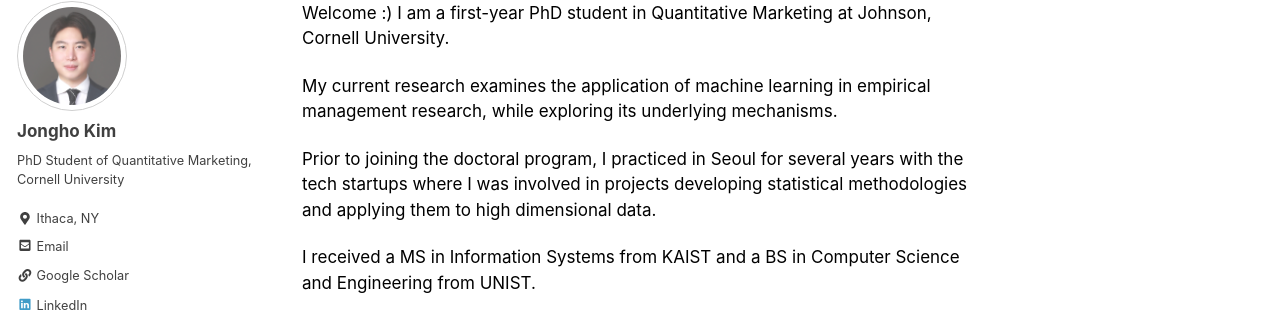
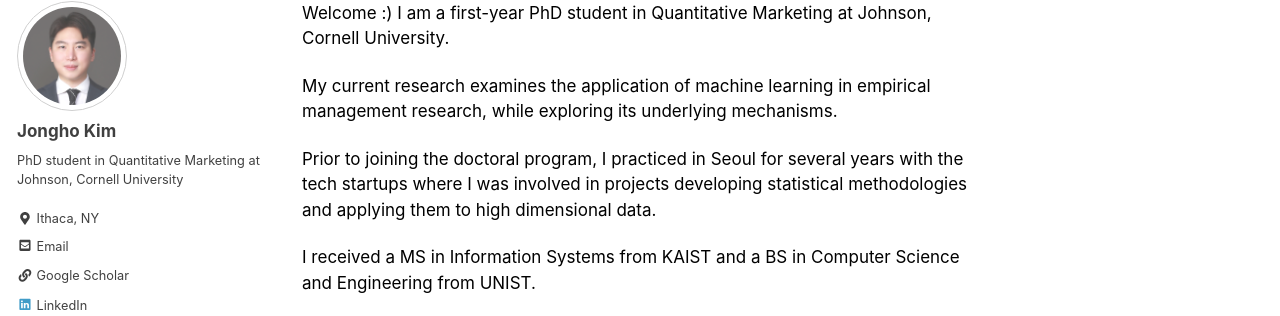
Before and after one commit to jonghkim/jonghkim.github.io, a Jekyll site: the page built from index.md, in a window 1280 px wide. Shown: the part 111-427 px from the top of the page. Built offline with Jekyll 4.4.1, drawn with Linux system fonts in a browser that asks for light colours.

Commit message:
bio updated

```diff
--- a/_config.yml
+++ b/_config.yml
@@ -102,7 +102,7 @@ analytics:
 author:
   name             : "Jongho Kim"
   avatar           : "/assets/images/bio-photo.jpg" # path of avatar image, e.g. "/assets/images/bio-photo.jpg"
-  bio              : "PhD Student of Quantitative Marketing, Cornell University"
+  bio              : "PhD student in Quantitative Marketing at Johnson, Cornell University" # I love the freedom to explore my own curiosity and let it lead my days.
   location         : "Ithaca, NY"
   email            : "jk2352@cornell.edu"
   uri              :
```
